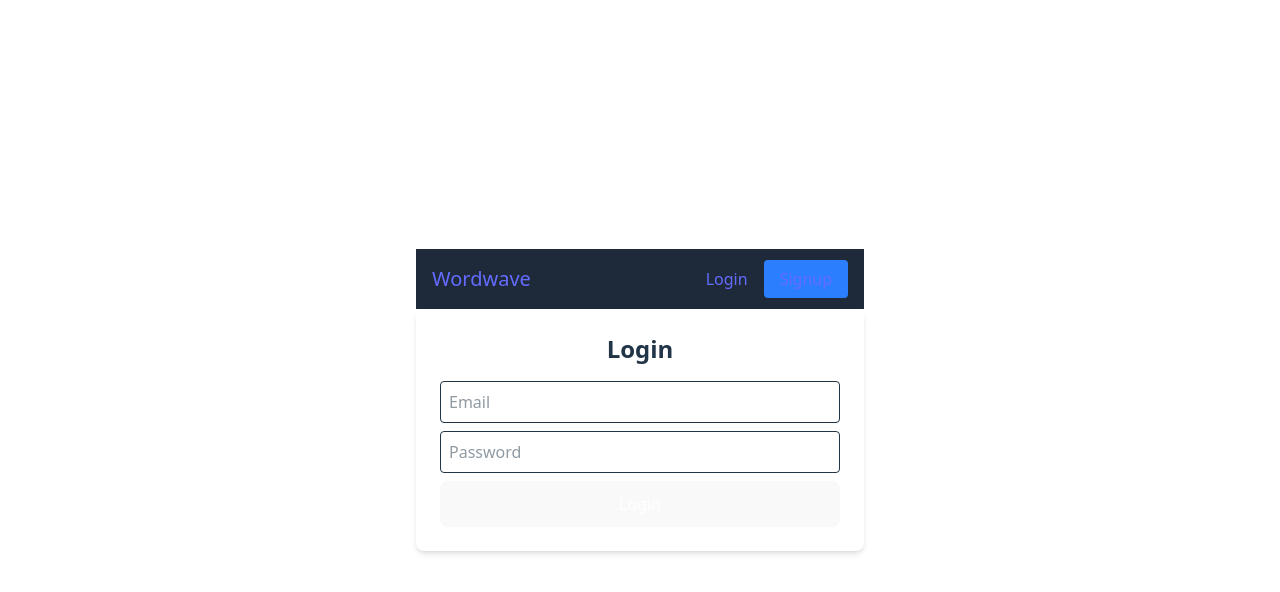
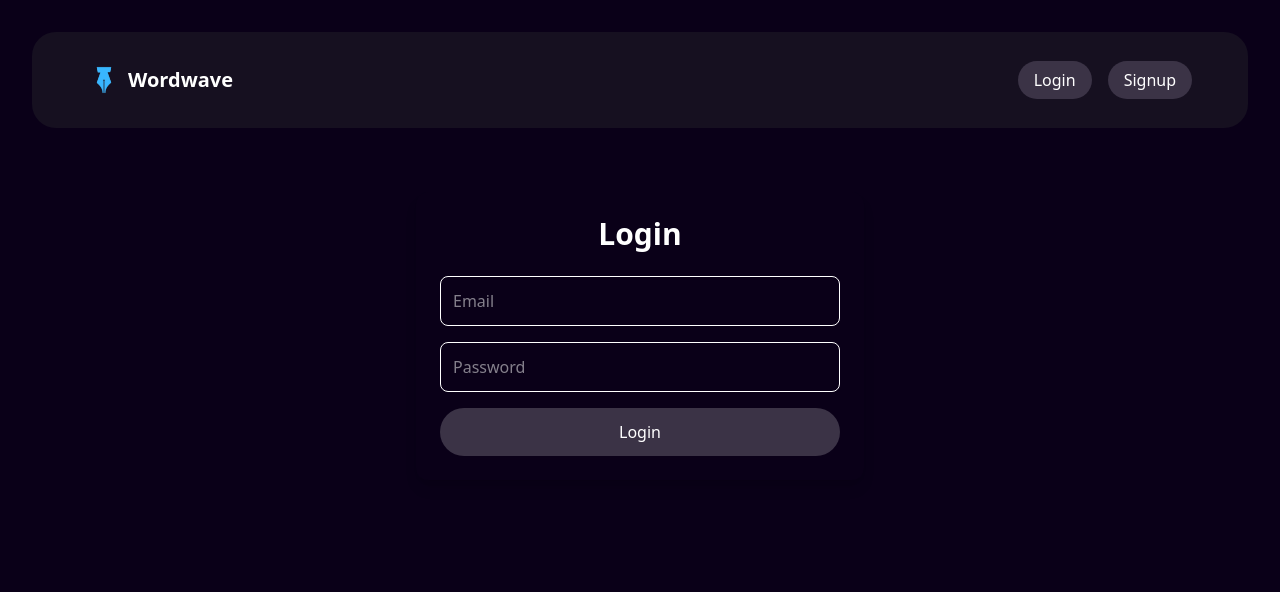
Before and after one commit to sanketsonkusare/Wordwave, a React (Vite) app in the folder frontend/: page /login in a window 1280 px wide. Shown: the top 592 px of the page. Built offline with nearby package versions, Linux system fonts and the light colour scheme.

Commit message:
✨ enhance UI and error handling; add ErrorBoundary component, improve styling in CreatePost, Login, Navbar, and Post components, and update likes state management

```diff
--- a/frontend/index.html
+++ b/frontend/index.html
@@ -6,6 +6,7 @@
     <meta name="viewport" content="width=device-width, initial-scale=1.0" />
     <link href="/src/styles.css" rel="stylesheet">
     <title>WordWave</title>
+    <link rel="stylesheet" href="https://cdnjs.cloudflare.com/ajax/libs/font-awesome/6.7.2/css/all.min.css" integrity="sha512-Evv84Mr4kqVGRNSgIGL/F/aIDqQb7xQ2vcrdIwxfjThSH8CSR7PBEakCr51Ck+w+/U6swU2Im1vVX0SVk9ABhg==" crossorigin="anonymous" referrerpolicy="no-referrer" />
   </head>
   <body>
     <div id="root"></div>
--- a/frontend/src/App.jsx
+++ b/frontend/src/App.jsx
@@ -8,6 +8,7 @@ import Register from './pages/Register';
 import { BrowserRouter, Routes, Route } from 'react-router-dom'
 import { AuthProvider } from './AuthContext';
 import PrivateRoute from './PrivateRoute';
+import ErrorBoundary from "./ErrorBoundary";
 
 function App() {
 
@@ -20,7 +21,7 @@ function App() {
       <Routes>
         <Route path='/' element={<Home/>}/>
         <Route path="/create-post" element={<CreatePost />} />
-        <Route path='/post/:id' element={<Post/>}/>
+        <Route path='/post/:id' element={<ErrorBoundary><Post/></ErrorBoundary>}/>
         <Route path='/create' element={<PrivateRoute><CreatePost/></PrivateRoute>}/>
         <Route path='/login' element={<Login/>}/>
         <Route path='/register' element={<Register/>}/>
--- /dev/null
+++ b/frontend/src/ErrorBoundary.jsx
@@ -0,0 +1,26 @@
+import React from "react";
+
+class ErrorBoundary extends React.Component {
+  constructor(props) {
+    super(props);
+    this.state = { hasError: false };
+  }
+
+  static getDerivedStateFromError() {
+    return { hasError: true };
+  }
+
+  componentDidCatch(error, errorInfo) {
+    console.error("Error caught in ErrorBoundary:", error, errorInfo);
+  }
+
+  render() {
+    if (this.state.hasError) {
+      return <h1>Something went wrong. Please try again later.</h1>;
+    }
+
+    return this.props.children;
+  }
+}
+
+export default ErrorBoundary;
--- a/frontend/src/index.css
+++ b/frontend/src/index.css
@@ -6,65 +6,6 @@
   font-weight: 400;
 
   color-scheme: light dark;
-  color: rgba(255, 255, 255, 0.87);
-  background-color: #242424;
-
-  font-synthesis: none;
-  text-rendering: optimizeLegibility;
-  -webkit-font-smoothing: antialiased;
-  -moz-osx-font-smoothing: grayscale;
+  color: rgba(255, 255, 255);
+  background-color: #0a0018;
 }
-
-a {
-  font-weight: 500;
-  color: #646cff;
-  text-decoration: inherit;
-}
-a:hover {
-  color: #535bf2;
-}
-
-body {
-  margin: 0;
-  display: flex;
-  place-items: center;
-  min-width: 320px;
-  min-height: 100vh;
-}
-
-h1 {
-  font-size: 3.2em;
-  line-height: 1.1;
-}
-
-button {
-  border-radius: 8px;
-  border: 1px solid transparent;
-  padding: 0.6em 1.2em;
-  font-size: 1em;
-  font-weight: 500;
-  font-family: inherit;
-  background-color: #1a1a1a;
-  cursor: pointer;
-  transition: border-color 0.25s;
-}
-button:hover {
-  border-color: #646cff;
-}
-button:focus,
-button:focus-visible {
-  outline: 4px auto -webkit-focus-ring-color;
-}
-
-@media (prefers-color-scheme: light) {
-  :root {
-    color: #213547;
-    background-color: #ffffff;
-  }
-  a:hover {
-    color: #747bff;
-  }
-  button {
-    background-color: #f9f9f9;
-  }
-}
--- a/frontend/src/pages/CreatePost.jsx
+++ b/frontend/src/pages/CreatePost.jsx
@@ -29,21 +29,21 @@ export default function CreatePost() {
         }
     }
     return (
-        <>
-            <div className="max-w-lg mx-auto mt-10 p-6 bg-white shadow-lg rounded-lg">
-      <h2 className="text-2xl font-bold mb-4">Create a New Post</h2>
-      <form onSubmit={handleCreatePost}>
+      <div className="flex items-center justify-center bg-[#0a0018]">
+        <div className="max-w-lg w-full p-6 mt-16 bg-[#0a0018] shadow-lg rounded-xl">
+          <h2 className="text-3xl font-bold text-center mb-6">Create a New Post</h2>
+          <form onSubmit={handleCreatePost} className="flex flex-col gap-4">
             <input
               type="text"
               placeholder="Title"
-          className="w-full p-2 border rounded mb-3"
+              className="border p-3 w-full rounded-lg"
               value={Title}
               onChange={(e) => setTitle(e.target.value)}
               required
             />
             <textarea
               placeholder="Content"
-          className="w-full p-2 border rounded mb-3"
+              className="border p-3 w-full rounded-lg"
               value={Content}
               onChange={(e) => setContent(e.target.value)}
               required
@@ -51,15 +51,18 @@ export default function CreatePost() {
             <input
               type="text"
               placeholder="Image URL"
-          className="w-full p-2 border rounded mb-3"
+              className="border p-3 w-full rounded-lg"
               value={Image}
               onChange={(e) => setImage(e.target.value)}
             />
-        <button type="submit" className="bg-blue-500 text-white px-4 py-2 rounded">
+            <button
+              type="submit"
+              className="w-full px-6 py-3 bg-[#3b3346] text-white rounded-full hover:bg-[#4c3e57] transition text-center"
+            >
               Create Post
             </button>
           </form>
         </div>
-        </>
+      </div>
     );
 }
--- a/frontend/src/pages/Home.jsx
+++ b/frontend/src/pages/Home.jsx
@@ -11,23 +11,22 @@ export default function Home() {
         .catch((error) => console.error("Error fetching posts", error));
     },[]);
     return (
-        <div className="max-w-4xl mx-auto p-4">
-      <h1 className="text-2xl font-bold text-center my-6">Latest Blog Posts</h1>
+        <div className="max-w-8xl mx-auto p-4">
+      <h1 className="text-4xl font-bold text-center my-6">Latest Blog Posts</h1>
 
       {Posts.length === 0 ? (
         <p className="text-center">No posts available</p>
       ) : (
-        <div className="grid gap-6">
+        <div className="grid grid-cols-1 sm:grid-cols-2 lg:grid-cols-3 gap-12">
           {Posts.map((post) => (
-            <div key={post._id} className="border p-4 rounded-lg shadow-md">
-              <h2 className="text-xl font-semibold">{post.title}</h2>
+            <Link
+              to={`/post/${post._id}`}
+              key={post._id}
+              className="border p-4 py-6 rounded-3xl shadow-md hover:shadow-lg hover:scale-105 transition-transform duration-300"
+            >
+              <h2 className="text-xl font-semibold py-2">{post.title}</h2>
               <p className="text-gray-600">{post.content.substring(0, 100)}...</p>
-              <Link to = {`/post/${post._id}`}>
-              <button className="mt-2 px-4 py-2 bg-blue-500 text-white rounded">
-                Read More
-              </button>
-              </Link>
-            </div>
+            </Link>
           ))}
         </div>
       )}
--- a/frontend/src/pages/Login.jsx
+++ b/frontend/src/pages/Login.jsx
@@ -34,14 +34,33 @@ export default function Login() {
     };
     return (
         <>
-             <div className="max-w-md mx-auto p-6 bg-white rounded-lg shadow-md">
-      <h2 className="text-2xl font-bold text-center">Login</h2>
-      <form onSubmit={handleSubmit} className="mt-4">
-        <input type="email" name="email" placeholder="Email" onChange={handleChange} className="border p-2 w-full rounded mb-2" required />
-        <input type="password" name="password" placeholder="Password" onChange={handleChange} className="border p-2 w-full rounded mb-2" required />
-        <button type="submit" className="w-full bg-green-500 text-white p-2 rounded">Login</button>
-      </form>
-    </div>
+            <div className="max-w-md mx-auto mt-16 p-6 bg-[#0a0018] rounded-xl shadow-lg">
+                <h2 className="text-3xl font-bold text-center mb-6">Login</h2>
+                <form onSubmit={handleSubmit} className="flex flex-col gap-4">
+                    <input
+                    type="email"
+                    name="email"
+                    placeholder="Email"
+                    onChange={handleChange}
+                    className="border p-3 w-full rounded-lg"
+                    required
+                    />
+                    <input
+                    type="password"
+                    name="password"
+                    placeholder="Password"
+                    onChange={handleChange}
+                    className="border p-3 w-full rounded-lg"
+                    required
+                    />
+                    <button
+                    type="submit"
+                    className="w-full px-6 py-3 bg-[#3b3346] text-white rounded-full hover:bg-[#4c3e57] transition text-center"
+                    >
+                    Login
+                    </button>
+                </form>
+            </div>
         </>
     );
 }
--- a/frontend/src/pages/Navbar.jsx
+++ b/frontend/src/pages/Navbar.jsx
@@ -6,24 +6,27 @@ export default function Navbar() {
   const { user, logout } = useContext(AuthContext);
 
   return (
-    <nav className="bg-gray-800 p-4 text-white flex justify-between items-center">
-      <Link to="/" className="text-xl font-bold">Wordwave</Link>
+    <nav className="bg-[#161020] p-8 px-14 rounded-[1.5rem] text-white flex justify-between items-center">
+      <Link to="/" className="text-xl font-bold flex items-center">
+      <img src="/V-removebg-preview.png" alt="Logo" className="h-8 w-8 mr-2" />
+      Wordwave
+      </Link>
 
       <div>
         {user ? (
           <>
-            <span className="mr-4">Welcome, {user.username}!</span>
-            <Link to="/create-post" className="bg-blue-500 px-4 py-2 rounded-md">
+            <span className="px-2">Welcome, <b>{user.username}</b></span>
+            <Link to="/create-post" className="bg-[#3b3346] px-4 py-2 mx-4 rounded-full hover:bg-[#4c3e57] transition">
              Create Post
             </Link>
-            <button onClick={logout} className="bg-red-500 px-4 py-2 rounded">
+            <button onClick={logout} className="bg-[#3b3346] px-4 py-2 rounded-full cursor-pointer hover:bg-[#4c3e57] transition">
               Logout
             </button>
           </>
         ) : (
           <>
-            <Link to="/login" className="mr-4">Login</Link>
-            <Link to="/signup" className="bg-blue-500 px-4 py-2 rounded">Signup</Link>
+            <Link to="/login" className="bg-[#3b3346] px-4 py-2 mx-4 rounded-full hover:bg-[#4c3e57] transition">Login</Link>
+            <Link to="/signup" className="bg-[#3b3346] px-4 py-2 rounded-full cursor-pointer hover:bg-[#4c3e57] transition">Signup</Link>
           </>
         )}
       </div>
```
Also changed, not shown: frontend/src/pages/Post.jsx (+42 -26 lines). Lines whose indentation alone changed are shown as unchanged.
